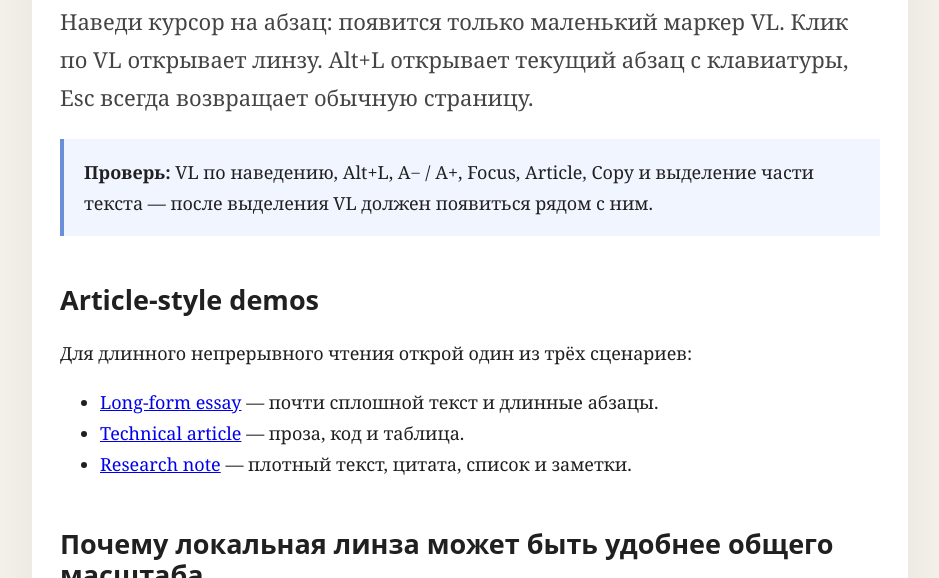
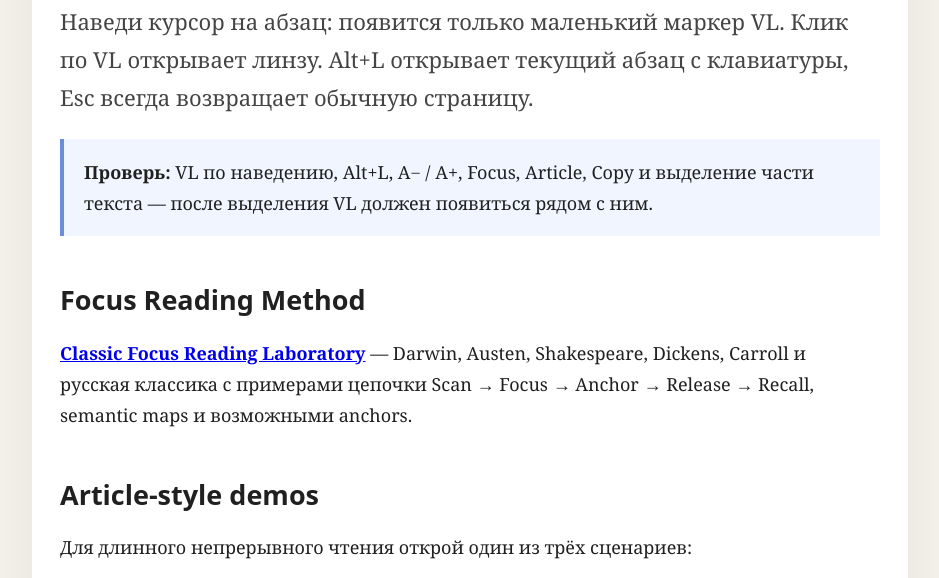
Before and after one commit to actitrend/Viewoupe, a website: page examples/index.html in a window 1280 px wide. Shown: the part 141-719 px from the top of the page, without its empty margins (170-1109 px from the left). Drawn offline with Linux system fonts and the light colour scheme.

Commit message:
examples: link classic focus reading laboratory

```diff
--- a/examples/index.html
+++ b/examples/index.html
@@ -21,6 +21,9 @@
   <h1>Viewoupe: тест локального чтения</h1>
   <p class="lead">Наведи курсор на абзац: появится только маленький маркер VL. Клик по VL открывает линзу. Alt+L открывает текущий абзац с клавиатуры, Esc всегда возвращает обычную страницу.</p>
   <p class="note"><strong>Проверь:</strong> VL по наведению, Alt+L, A− / A+, Focus, Article, Copy и выделение части текста — после выделения VL должен появиться рядом с ним.</p>
+
+  <h2>Focus Reading Method</h2>
+  <p><a href="classic-focus-reading.html"><strong>Classic Focus Reading Laboratory</strong></a> — Darwin, Austen, Shakespeare, Dickens, Carroll и русская классика с примерами цепочки Scan → Focus → Anchor → Release → Recall, semantic maps и возможными anchors.</p>
 
   <h2>Article-style demos</h2>
   <p>Для длинного непрерывного чтения открой один из трёх сценариев:</p>
```
